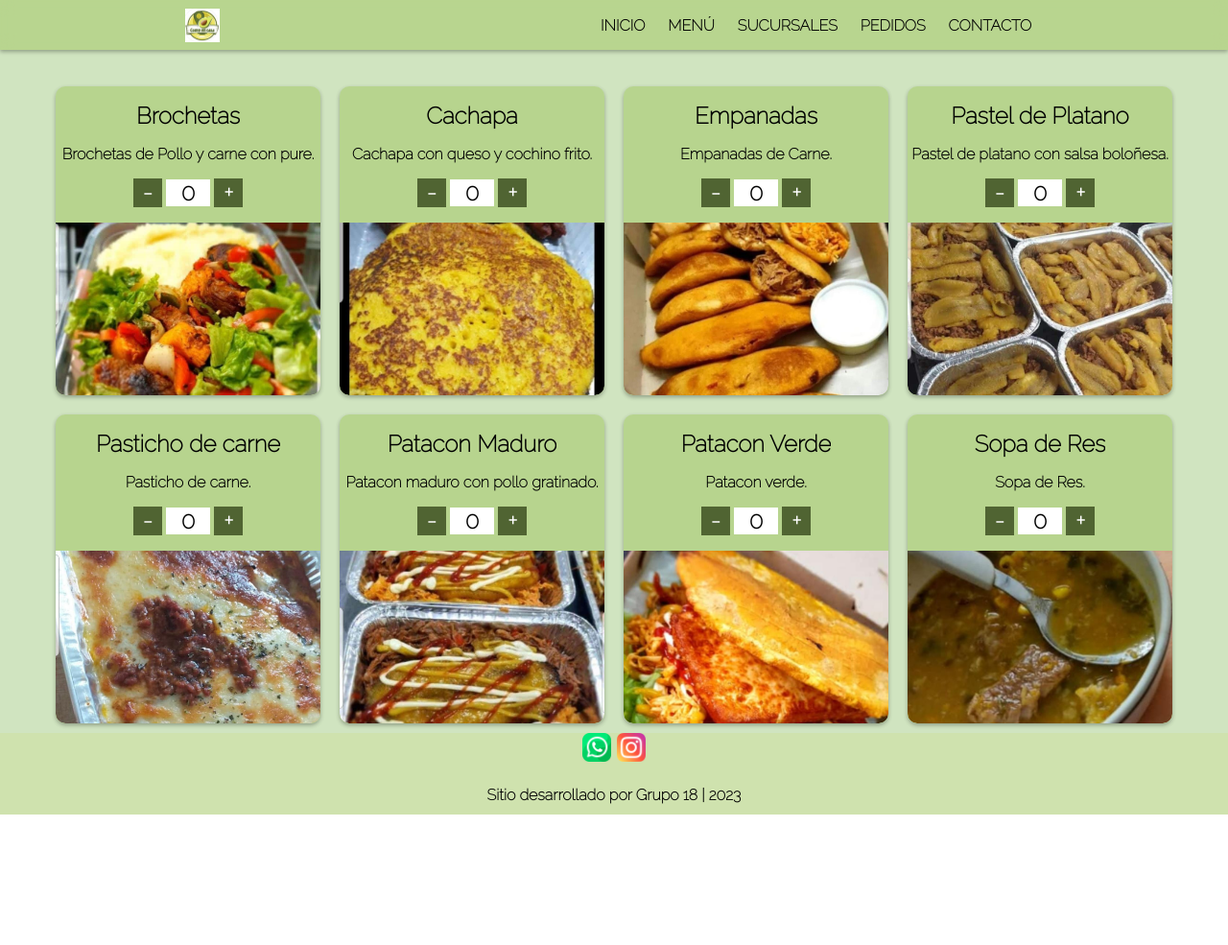
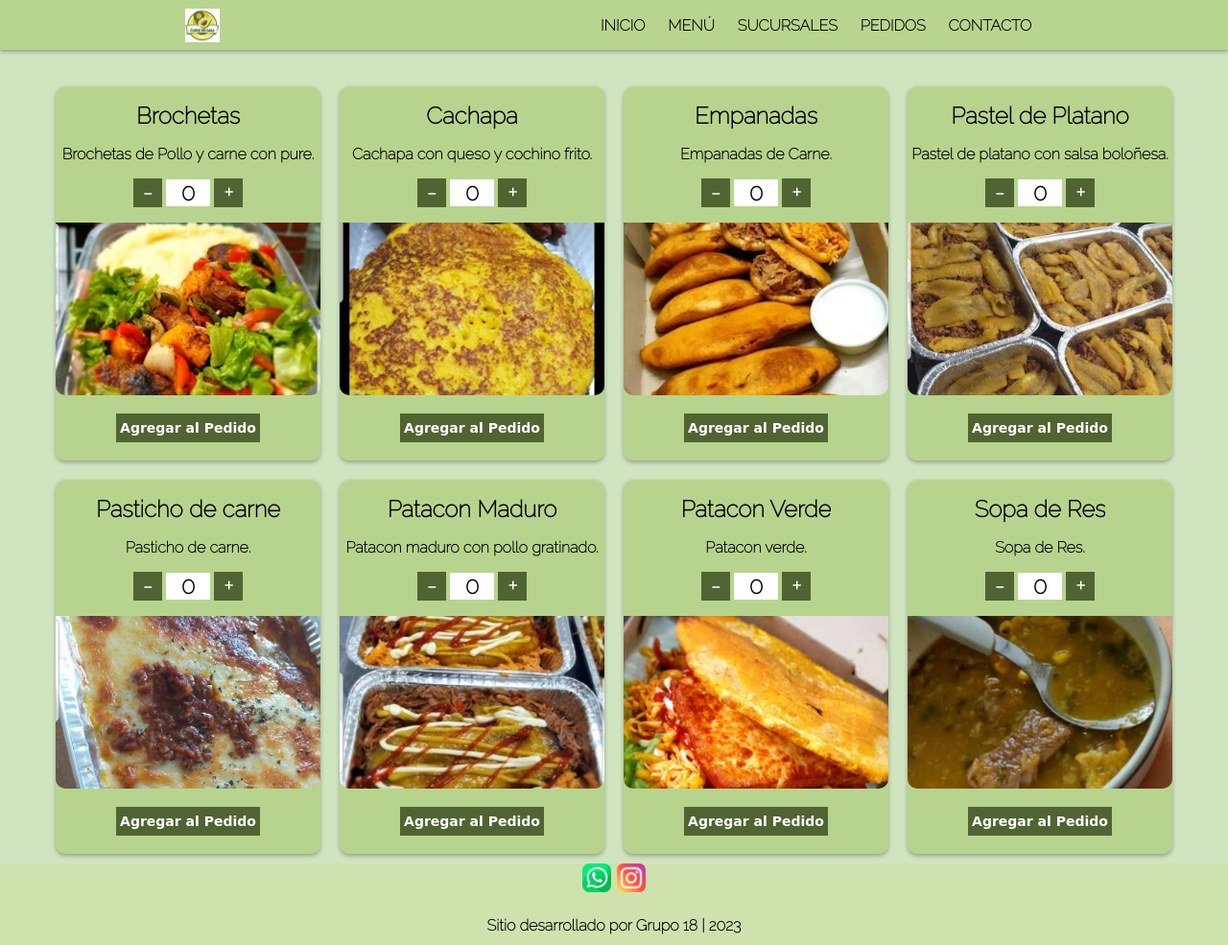
Before and after one commit to Grupo18codoAcodo/ProyectoComoEnCasa, a plain HTML site: page menu.html in a window 1280 px wide. Shown: the whole page at 96% size. Before the commit the page ends 849 px from the top, so only its background shows below. Drawn offline with nearby package versions, Linux system fonts and the light colour scheme; a web font is replaced by a local one.

Commit message:
Agrege boton pedir y que cambie el cursor a un dedito

```diff
--- a/css/estilos.css
+++ b/css/estilos.css
@@ -262,6 +262,21 @@
     text-align: center;
     border: none;
     outline: none;
+    cursor: pointer;
+  }
+  #AgrePed {
+    display: inline-block;
+    font-family: 'Time', cursive;
+    width: 150px;
+    height: 30px;
+    background-color: var(--principal-decor-color);
+    color: white;
+    font-size: 14px;
+    line-height: 20px;
+    text-align: center;
+    border: none;
+    outline: none;
+    cursor: pointer;
   }
   .button-contador:active {
     background-color: rgb(55, 65, 35);
--- a/js/script.js
+++ b/js/script.js
@@ -39,7 +39,8 @@ document.addEventListener('DOMContentLoaded', function() {
       if (valor > 0) {
         valor--;
         inputNumero.value = valor;
-      }
+      };
+    })
+
   });
 });
-});
--- a/menu.html
+++ b/menu.html
@@ -25,7 +25,10 @@
 			<h2>Brochetas</h2>
 			<p>Brochetas de Pollo y carne con pure.</p>
 			<BotonPedir></BotonPedir>
-			<img src="img/brochetasDePolloYcarne.jpeg" alt="Cachapa">
+			<img src="img/brochetasDePolloYcarne.jpeg" alt="Brochetas">
+			<br>
+			<input type="button" id="AgrePed" Value="Agregar al Pedido">
+			<br>
 		</div>
 
 		<div class="plato">
@@ -38,6 +41,9 @@
 				<button class="button-contador">+</button>
 			</div>
 			<img src="img/CachapaConQuesoCochinoFrito.jpeg" alt="Cachapa">
+			<br>
+			<input type="button" id="AgrePed" Value="Agregar al Pedido">
+			<br>
 		</div>
 
 		<div class="plato">
@@ -50,6 +56,9 @@
 				<button class="button-contador">+</button>
 			</div>
 			<img src="img/empanadas.jpeg" alt="Empanadas">
+			<br>
+			<input type="button" id="AgrePed" Value="Agregar al Pedido">
+			<br>
 		</div>
 
         <div class="plato">
@@ -62,6 +71,9 @@
 				<button class="button-contador">+</button>
 			</div>
 			<img src="img/pastelDePlatanoConBoloniesa.jpeg" alt="Pastel de Platano">
+			<br>
+			<input type="button" id="AgrePed" Value="Agregar al Pedido">
+			<br>
 		</div>
 
         <div class="plato">
@@ -74,6 +86,9 @@
 				<button class="button-contador">+</button>
 			</div>
 			<img src="img/PastichoDecarne.jpeg" alt="Pasticho de carne">
+			<br>
+			<input type="button" id="AgrePed" Value="Agregar al Pedido">
+			<br>
 		</div>
 
         <div class="plato">
@@ -86,6 +101,9 @@
 				<button class="button-contador">+</button>
 			</div>
 			<img src="img/PataconMaduroConPollo.jpeg" alt="Patacon Maduro">
+			<br>
+			<input type="button" id="AgrePed" Value="Agregar al Pedido">
+			<br>
 		</div>
 
         <div class="plato">
@@ -98,6 +116,9 @@
 				<button class="button-contador">+</button>
 			</div>
 			<img src="img/pataconVerde.jpeg" alt="Patacon Verde">
+			<br>
+			<input type="button" id="AgrePed" Value="Agregar al Pedido">
+			<br>
 		</div>
 
         <div class="plato">
@@ -109,8 +130,10 @@
 				<input type="text" readonly class="producto-numero" value="0">
 				<button class="button-contador">+</button>
 			</div>
-
 			<img src="img/sopaDeRes.jpeg" alt="Sopa de Ress">
+			<br>
+			<input type="button" id="AgrePed" Value="Agregar al Pedido">
+			<br>
 		</div>
 
 	</section>
```
Lines whose indentation alone changed are shown as unchanged.
